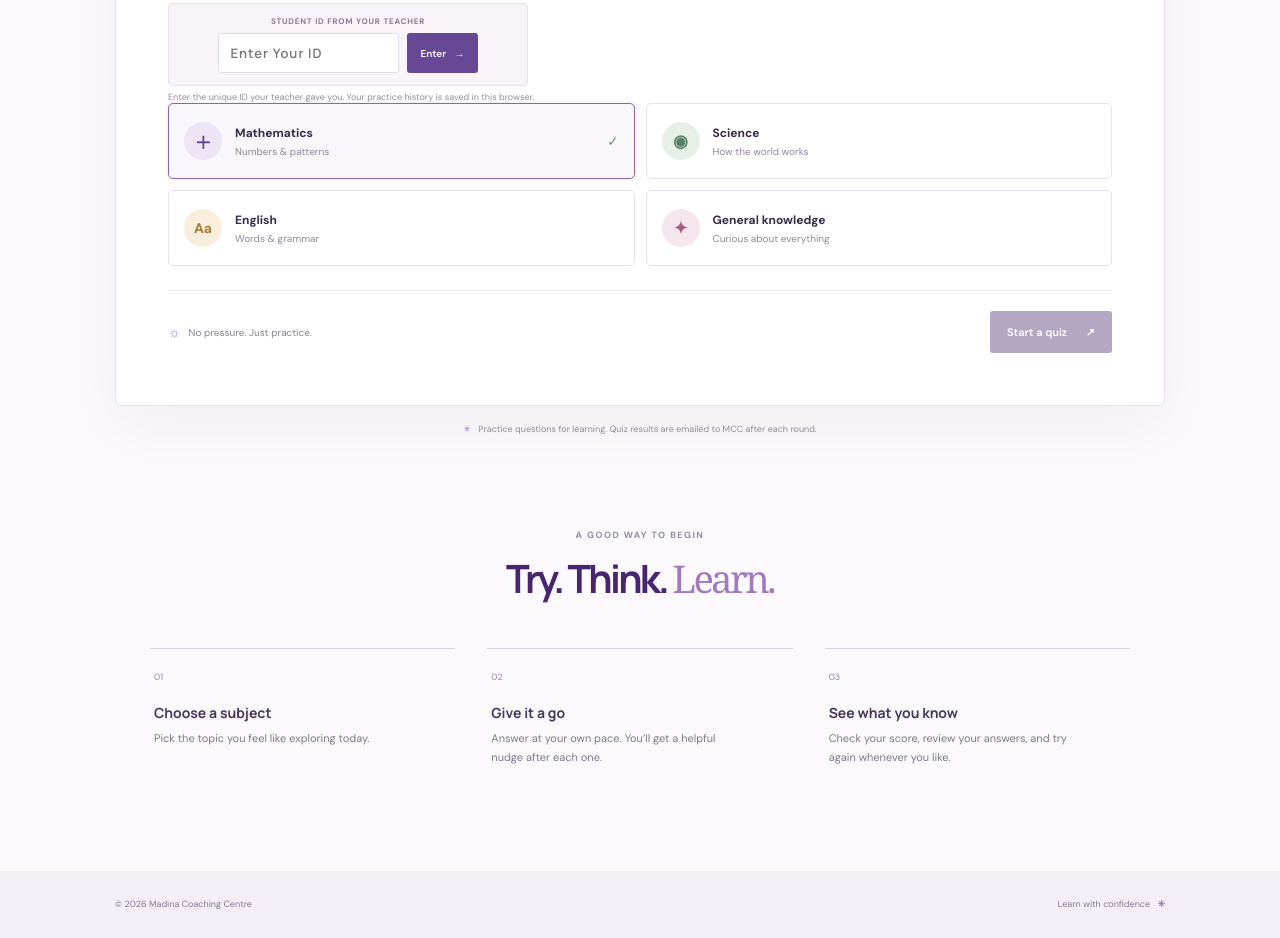
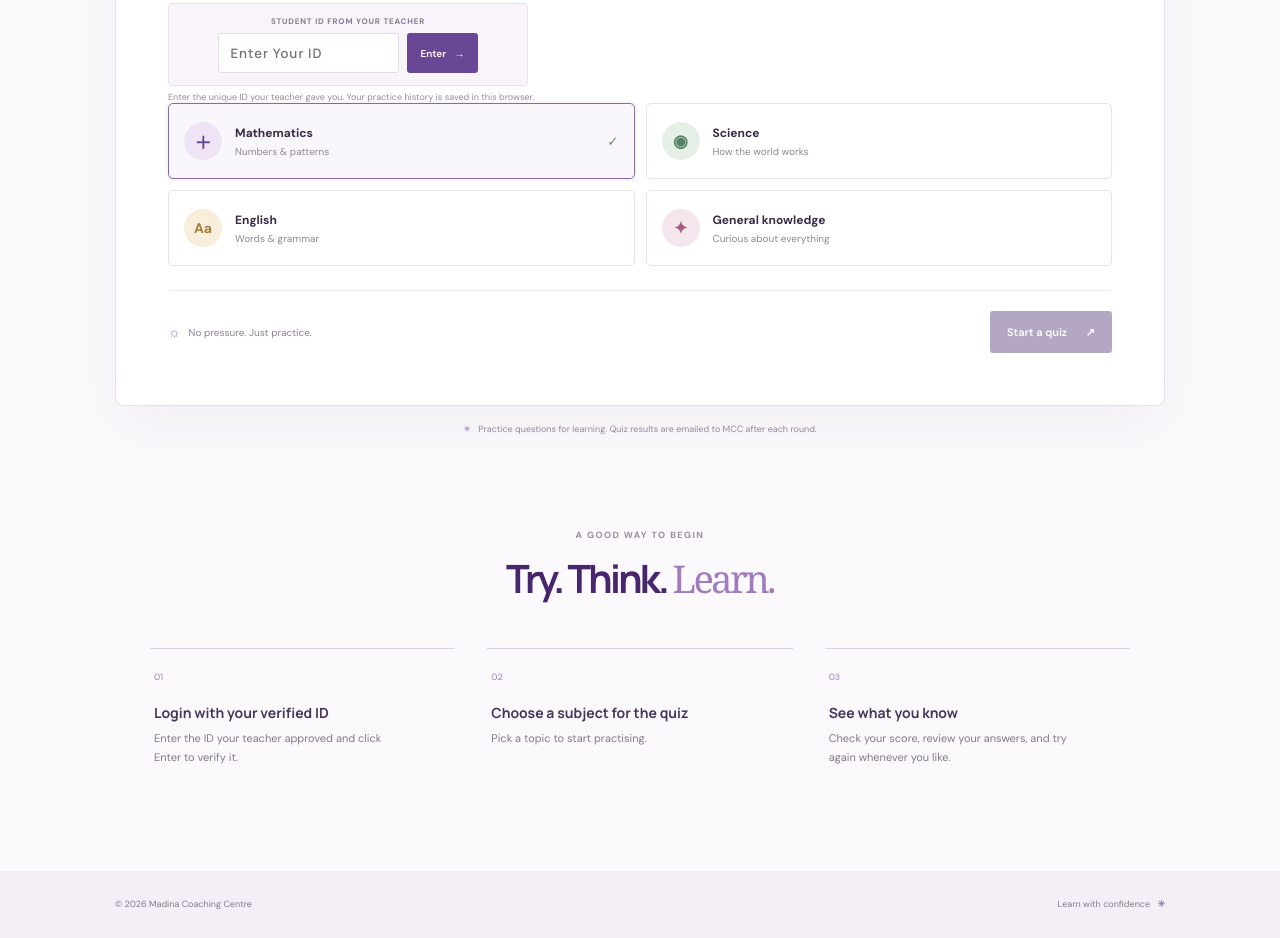
Before and after one commit to drashif/MCC-Quiz, a plain HTML site: page index.html in a window 1280 px wide. Shown: the part 598-1536 px from the top of the page. Drawn offline with Linux system fonts and the light colour scheme.

Commit message:
Update How it works instructions

```diff
--- a/index.html
+++ b/index.html
@@ -71,7 +71,7 @@
       <p class="quiz-note"><span aria-hidden="true">✳</span> Practice questions for learning. Quiz results are emailed to MCC after each round.</p>
     </section>
 
-    <section class="how" id="how-it-works"><div class="how-heading"><p class="eyebrow muted">A GOOD WAY TO BEGIN</p><h2>Try. Think. <em>Learn.</em></h2></div><div class="how-steps"><article><span>01</span><h3>Choose a subject</h3><p>Pick the topic you feel like exploring today.</p></article><article><span>02</span><h3>Give it a go</h3><p>Answer at your own pace. You’ll get a helpful nudge after each one.</p></article><article><span>03</span><h3>See what you know</h3><p>Check your score, review your answers, and try again whenever you like.</p></article></div></section>
+    <section class="how" id="how-it-works"><div class="how-heading"><p class="eyebrow muted">A GOOD WAY TO BEGIN</p><h2>Try. Think. <em>Learn.</em></h2></div><div class="how-steps"><article><span>01</span><h3>Login with your verified ID</h3><p>Enter the ID your teacher approved and click Enter to verify it.</p></article><article><span>02</span><h3>Choose a subject for the quiz</h3><p>Pick a topic to start practising.</p></article><article><span>03</span><h3>See what you know</h3><p>Check your score, review your answers, and try again whenever you like.</p></article></div></section>
   </main>
 
   <footer><span>© <span id="year"></span> Madina Coaching Centre</span><span>Learn with confidence <b>✳</b></span></footer>
```
